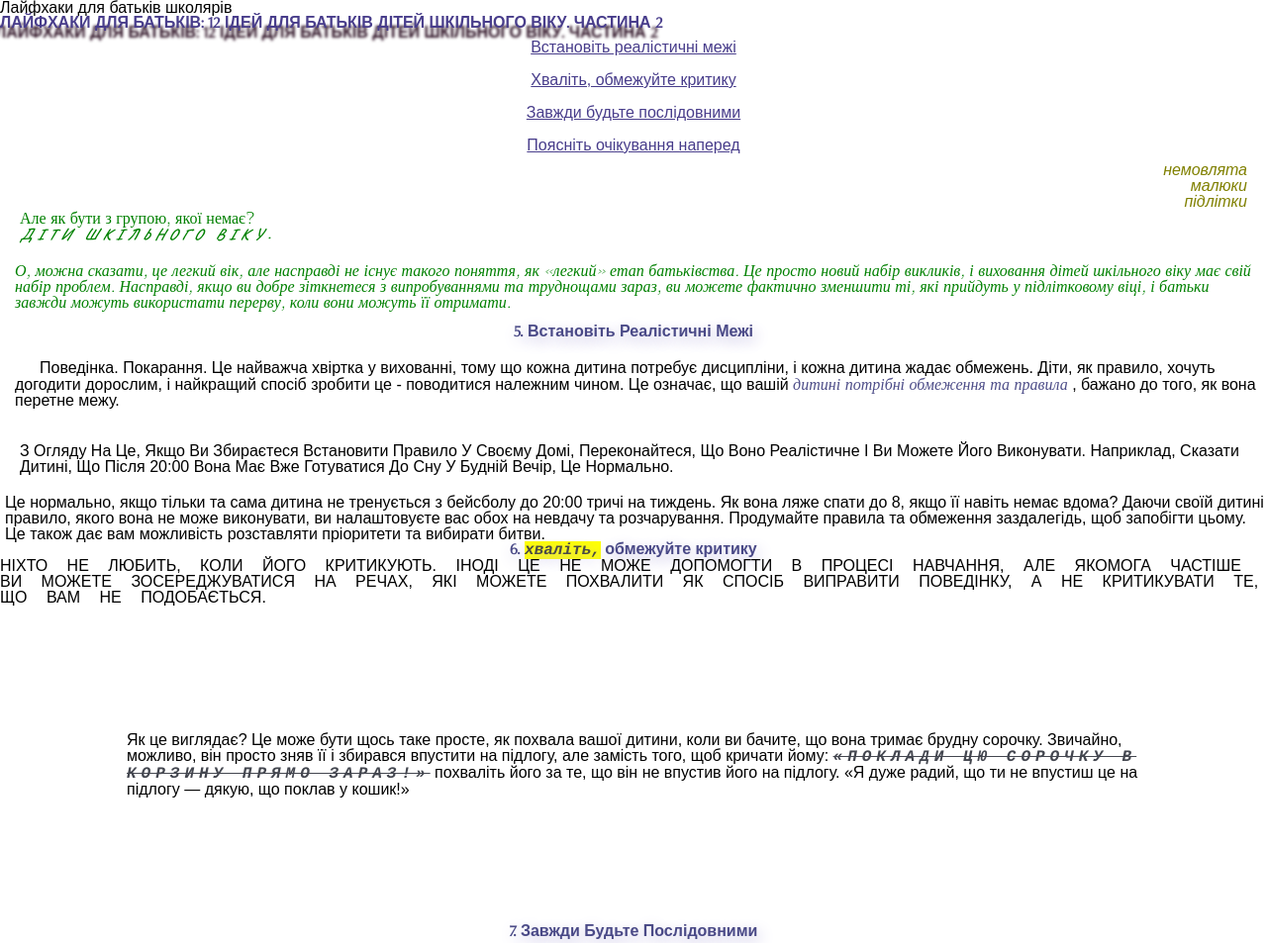
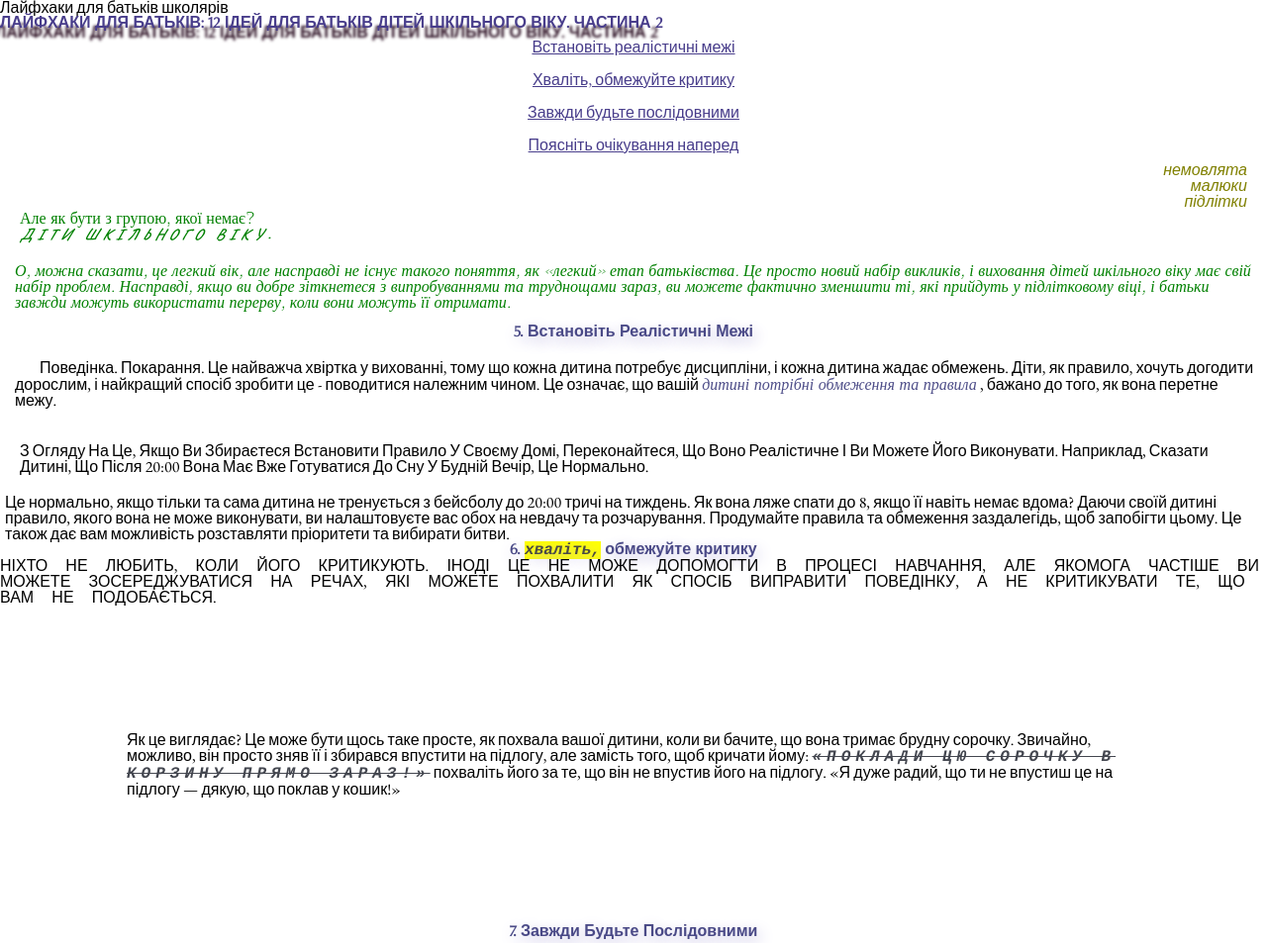
Before and after one commit to lanabilous/jekalessons, a plain HTML site: page lesson_5/index.html in a window 1280 px wide. Shown: the top 953 px of the page at 99% size. Drawn offline with nearby package versions, Linux system fonts and the light colour scheme.

Commit message:
lesson 5: fixes related to comments

```diff
--- a/lesson_5/css/style.css
+++ b/lesson_5/css/style.css
@@ -21,23 +21,23 @@
 }
 @font-face {
   font-family: "OregonLDO";
-  src: url(../fonts/OregonLDO.woff2) format("woff2"),
-    url(../fonts/OregonLDO.woff) format("woff");
+  src: url("../fonts/OregonLDO.woff2") format("woff2"),
+    url("../fonts/OregonLDO.woff") format("woff");
   font-display: swap;
   font-weight: 400;
   font-style: normal;
 }
 @font-face {
   font-family: "OregonLDO";
-  src: url(../fonts/OregonLDO-Bold.woff2) format("woff2"),
-    url(../fonts/OregonLDO-Bold.woff) format("woff");
+  src: url("../fonts/OregonLDO-Bold.woff2") format("woff2"),
+    url("../fonts/OregonLDO-Bold.woff") format("woff");
   font-display: swap;
   font-weight: 700;
   font-style: normal;
 }
 
 body {
-  font-family: "EBGaramond", sans-serif;
+  font-family: "EB Garamond", sans-serif;
   font-weight: 400;
   font-size: 16px;
 }
@@ -60,7 +60,7 @@ body {
   text-transform: capitalize;
 }
 a {
-  font-family: "EBGaramond", sans-serif;
+  font-family: "EB Garamond", sans-serif;
   text-decoration: underline;
 }
 /* li a {
@@ -77,7 +77,7 @@ ol {
   line-height: 2;
 }
 ul.list {
-  font-family: "EBGaramond", sans-serif;
+  font-family: "EB Garamond", sans-serif;
   font-style: italic;
   font-weight: 200;
   color: olive;
```
